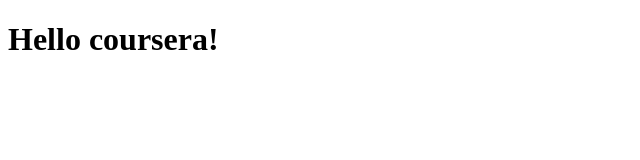
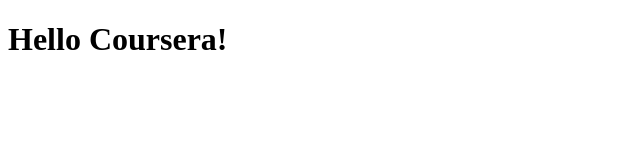
Before and after one commit to reecoder/Coursera-test, a plain HTML site: page site/index.html in a window 1280 px wide. Shown: the full height of the page, 0-640 px from the left. Drawn offline with Linux system fonts and the light colour scheme.

Commit message:
My first page.

```diff
--- a/site/index.html
+++ b/site/index.html
@@ -4,7 +4,8 @@
 	<title>Hello Coursera</title>
 </head>
 <body>
-<h1>Hello coursera!</h1>
-
+<h1>
+Hello Coursera!
+</h1>
 </body>
 </html>
```
